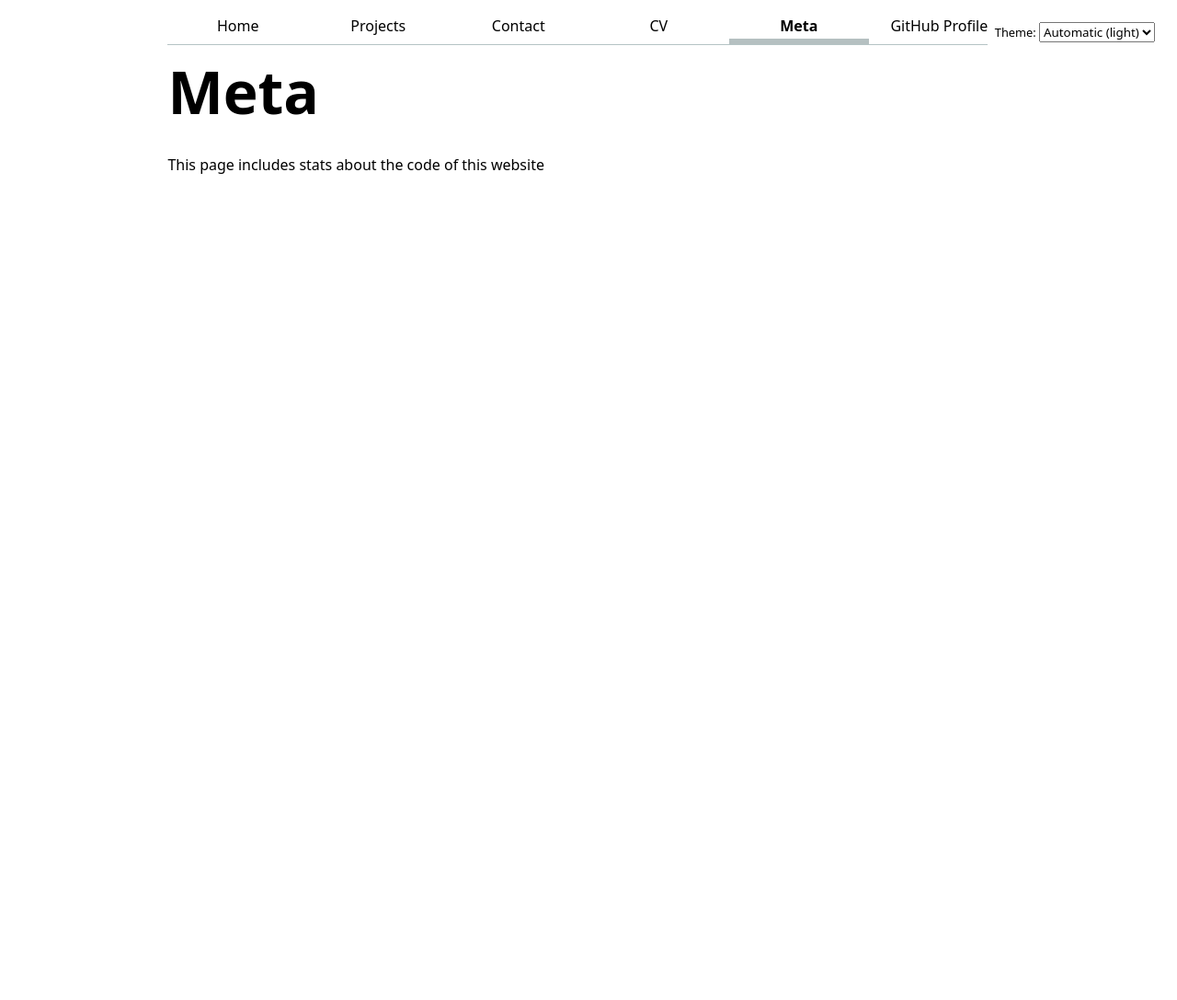
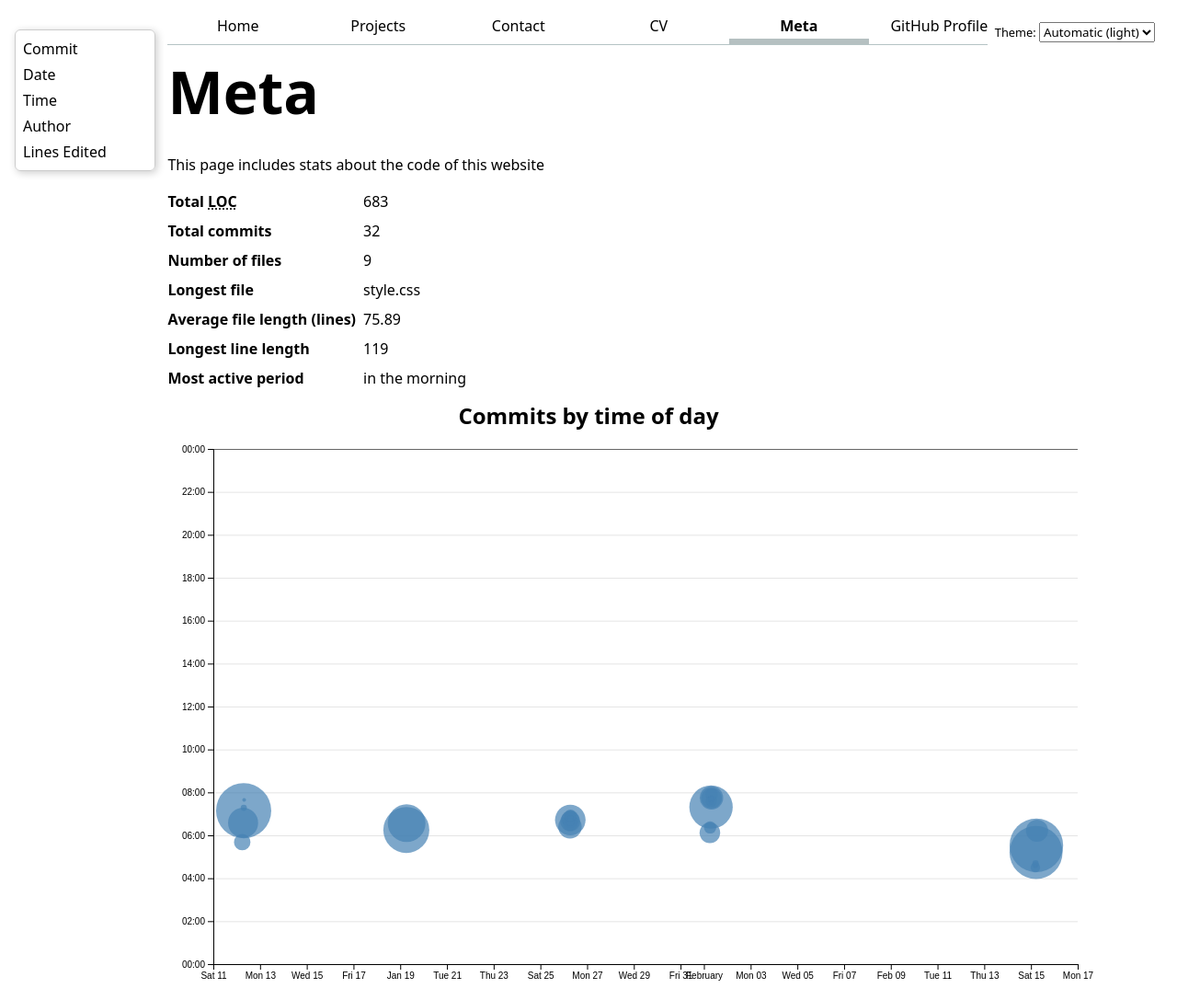
Before and after one commit to JianyunYe/portfolio, a website: page meta/index.html in a window 1280 px wide. Shown: the top 1087 px of the page at 92% size. Before the commit the page ends 800 px from the top, so only its background shows below. Drawn offline with nearby package versions, Linux system fonts and the light colour scheme.

Commit message:
lab6
finished

```diff
--- a/meta/index.html
+++ b/meta/index.html
@@ -6,9 +6,39 @@
     <title>Meta - Jianyun Ye</title>
     <link rel="stylesheet" href="../style.css">
     <script src="../global.js" type="module"></script>
+    <script src="https://d3js.org/d3.v7.min.js"></script>
+    <script src="main.js" defer></script>
+
 </head>
 <body>
     <h1>Meta</h1>
     <p>This page includes stats about the code of this website</p>
+
+    <div id="stats"></div>
+
+    <h2>Commits by time of day</h2>
+    <div id="chart"></div>
+
+    <dl id="commit-tooltip" class="info tooltip">
+        <dt>Commit</dt>
+        <dd><a href="" id="commit-link" target="_blank"></a></dd>
+
+        <dt>Date</dt>
+        <dd id="commit-date"></dd>
+
+        <dt>Time</dt>
+        <dd id="commit-time"></dd>
+
+        <dt>Author</dt>
+        <dd id="commit-author"></dd>
+
+        <dt>Lines Edited</dt>
+        <dd id="commit-lines"></dd>
+      </dl>
+
+    <p id="selection-count">No commits selected</p>
+    <dl id="language-breakdown" class="stats"></dl>
+
+
 </body>
 </html>
--- /dev/null
+++ b/meta/main.js
@@ -0,0 +1,305 @@
+let data = [];
+let commits = [];
+const width = 1000;
+const height = 600;
+let xScale, yScale;
+
+async function loadData() {
+    data = await d3.csv('loc.csv', (row) => ({
+      ...row,
+      line: Number(row.line),
+      depth: Number(row.depth),
+      length: Number(row.length),
+      date: new Date(row.date + 'T00:00' + row.timezone),
+      datetime: new Date(row.datetime),
+    }));
+
+    displayStats();
+  }
+
+
+document.addEventListener('DOMContentLoaded', async () => {
+  await loadData();
+});
+
+function processCommits() {
+    commits = d3
+      .groups(data, (d) => d.commit)
+      .map(([commit, lines]) => {
+        let first = lines[0];
+
+        let { author, date, time, timezone, datetime } = first;
+
+        let ret = {
+          id: commit,
+          url: `https://github.com/JianyunYe/portfolio/commit/${commit}`,
+          author,
+          date,
+          time,
+          timezone,
+          datetime,
+          hourFrac: datetime.getHours() + datetime.getMinutes() / 60,
+          totalLines: lines.length,
+        };
+
+        Object.defineProperty(ret, 'lines', {
+          value: lines,
+          writable: false,
+          enumerable: false,
+          configurable: false,
+        });
+
+        return ret;
+      });
+  }
+
+  function displayStats() {
+    d3.select("#stats").html("");
+    processCommits();
+
+    const dl = d3.select("#stats").append("dl").attr("class", "stats");
+
+    dl.append("dt").html('Total <abbr title="Lines of Code">LOC</abbr>');
+    dl.append("dd").text(data.length);
+
+    dl.append("dt").text("Total commits");
+    dl.append("dd").text(commits.length);
+
+    const fileCount = d3.group(data, (d) => d.file).size;
+    dl.append("dt").text("Number of files");
+    dl.append("dd").text(fileCount);
+
+    const longestFile = d3.greatest(data, (d) => d.line)?.file || "N/A";
+    dl.append("dt").text("Longest file");
+    dl.append("dd").text(longestFile);
+
+    const fileLengths = d3.rollups(data, (v) => d3.max(v, (d) => d.line), (d) => d.file);
+    const avgFileLength = d3.mean(fileLengths, (d) => d[1]);
+    dl.append("dt").text("Average file length (lines)");
+    dl.append("dd").text(avgFileLength.toFixed(2));
+
+    const maxLineLength = d3.max(data, (d) => d.length);
+    dl.append("dt").text("Longest line length");
+    dl.append("dd").text(maxLineLength);
+
+    const workByPeriod = d3.rollups(
+        data,
+        (v) => v.length,
+        (d) => new Date(d.datetime).toLocaleString('en', { dayPeriod: 'short' })
+    );
+    const maxPeriod = d3.greatest(workByPeriod, (d) => d[1])?.[0] || "N/A";
+    dl.append("dt").text("Most active period");
+    dl.append("dd").text(maxPeriod);
+}
+
+document.addEventListener('DOMContentLoaded', async () => {
+    await loadData();
+    createScatterplot();
+});
+
+function createScatterplot() {
+    const svg = d3
+        .select('#chart')
+        .append('svg')
+        .attr('width', width)
+        .attr('height', height)
+        .attr('viewBox', `0 0 ${width} ${height}`)
+        .style('overflow', 'visible');
+
+    const margin = { top: 10, right: 10, bottom: 30, left: 50 };
+    const usableArea = {
+        top: margin.top,
+        right: width - margin.right,
+        bottom: height - margin.bottom,
+        left: margin.left,
+        width: width - margin.left - margin.right,
+        height: height - margin.top - margin.bottom,
+    };
+
+    xScale = d3
+        .scaleTime()
+        .domain(d3.extent(commits, (d) => d.datetime))
+        .range([usableArea.left, usableArea.right])
+        .nice();
+
+    yScale = d3
+        .scaleLinear()
+        .domain([0, 24])
+        .range([usableArea.bottom, usableArea.top])
+        .nice();
+
+    const [minLines, maxLines] = d3.extent(commits, (d) => d.totalLines);
+    const rScale = d3.scaleSqrt().domain([minLines, maxLines]).range([2, 30]);
+
+    const gridlines = svg
+        .append('g')
+        .attr('class', 'gridlines')
+        .attr('transform', `translate(${usableArea.left}, 0)`);
+
+    gridlines.call(d3.axisLeft(yScale).tickFormat('').tickSize(-usableArea.width));
+
+    const xAxis = d3.axisBottom(xScale);
+    svg
+        .append('g')
+        .attr('transform', `translate(0, ${usableArea.bottom})`)
+        .call(xAxis);
+
+    const yAxis = d3
+        .axisLeft(yScale)
+        .tickFormat((d) => String(d % 24).padStart(2, '0') + ':00');
+
+    svg
+        .append('g')
+        .attr('transform', `translate(${usableArea.left}, 0)`)
+        .call(yAxis);
+
+    const sortedCommits = d3.sort(commits, (d) => -d.totalLines);
+
+    const dots = svg.append('g').attr('class', 'dots');
+
+    dots
+        .selectAll('circle')
+        .data(sortedCommits)
+        .join('circle')
+        .attr('cx', (d) => xScale(d.datetime))
+        .attr('cy', (d) => yScale(d.hourFrac))
+        .attr('r', (d) => rScale(d.totalLines))
+        .style('fill', 'steelblue')
+        .style('fill-opacity', 0.7)
+        .on('mouseenter', function (event, d) {
+            d3.select(event.currentTarget).style('fill-opacity', 1);
+            updateTooltipContent(d);
+            updateTooltipVisibility(true);
+            updateTooltipPosition(event);
+        })
+        .on('mouseleave', function () {
+            d3.select(event.currentTarget).style('fill-opacity', 0.7);
+            updateTooltipContent({});
+            updateTooltipVisibility(false);
+        })
+        .on('mousemove', (event) => updateTooltipPosition(event));
+
+    brushSelector();
+}
+
+
+
+function updateTooltipContent(commit) {
+    const link = document.getElementById('commit-link');
+    const date = document.getElementById('commit-date');
+    const time = document.getElementById('commit-time');
+    const author = document.getElementById('commit-author');
+    const lines = document.getElementById('commit-lines');
+
+    if (Object.keys(commit).length === 0) {
+        document.getElementById('commit-tooltip').style.display = 'none';
+        return;
+    }
+
+    link.href = commit.url;
+    link.textContent = commit.id;
+    date.textContent = commit.datetime?.toLocaleString('en', { dateStyle: 'full' });
+    time.textContent = commit.datetime?.toLocaleTimeString('en', { timeStyle: 'short' });
+    author.textContent = commit.author;
+    lines.textContent = commit.totalLines;
+
+    document.getElementById('commit-tooltip').style.display = 'block';
+}
+
+function updateTooltipVisibility(isVisible) {
+    const tooltip = document.getElementById('commit-tooltip');
+    tooltip.hidden = !isVisible;
+}
+
+function updateTooltipPosition(event) {
+    const tooltip = document.getElementById('commit-tooltip');
+    const offsetX = 10;
+    const offsetY = 10;
+
+    tooltip.style.left = `${event.pageX + offsetX}px`;
+    tooltip.style.top = `${event.pageY + offsetY}px`;
+}
+
+function brushSelector() {
+    const svg = d3.select('svg');
+    const brush = d3.brush()
+        .on('start brush end', brushed);
+
+    svg.append('g')
+        .attr('class', 'brush')
+        .call(brush);
+
+    svg.selectAll('.dots, .overlay ~ *').raise();
+}
+
+let brushSelection = null;
+
+function brushed(event) {
+    brushSelection = event.selection;
+    updateSelection();
+    updateSelectionCount();
+    updateLanguageBreakdown();
+}
+
+function isCommitSelected(commit) {
+    if (!brushSelection) return false;
+
+    const [x0, y0] = brushSelection[0];
+    const [x1, y1] = brushSelection[1];
+
+    const cx = xScale(commit.datetime);
+    const cy = yScale(commit.hourFrac);
+
+    return x0 <= cx && cx <= x1 && y0 <= cy && cy <= y1;
+}
+
+function updateSelection() {
+    d3.selectAll('circle').classed('selected', (d) => isCommitSelected(d));
+}
+
+function updateSelectionCount() {
+    const selectedCommits = brushSelection
+        ? commits.filter(isCommitSelected)
+        : [];
+
+    const countElement = document.getElementById('selection-count');
+    countElement.textContent = `${
+        selectedCommits.length || 'No'
+    } commits selected`;
+
+    return selectedCommits;
+}
+
+function updateLanguageBreakdown() {
+    const selectedCommits = brushSelection
+        ? commits.filter(isCommitSelected)
+        : [];
+    const container = document.getElementById('language-breakdown');
+
+    if (selectedCommits.length === 0) {
+        container.innerHTML = '';
+        return;
+    }
+    const requiredCommits = selectedCommits.length ? selectedCommits : commits;
+    const lines = requiredCommits.flatMap((d) => d.lines);
+
+    const breakdown = d3.rollup(
+        lines,
+        (v) => v.length,
+        (d) => d.type
+    );
+
+    container.innerHTML = '';
+
+    for (const [language, count] of breakdown) {
+        const proportion = count / lines.length;
+        const formatted = d3.format('.1~%')(proportion);
+
+        container.innerHTML += `
+            <dt>${language}</dt>
+            <dd>${count} lines (${formatted})</dd>
+        `;
+    }
+
+    return breakdown;
+}
--- a/style.css
+++ b/style.css
@@ -237,3 +237,88 @@ path {
 .selected:is(.legend-item) {
   font-weight: bold;
 }
+
+.stats {
+  display: grid;
+  grid-template-columns: auto 1fr;
+  gap: 8px;
+  max-width: 400px;
+}
+
+.stats dt {
+  font-weight: bold;
+}
+
+.stats dd {
+  margin: 0;
+  padding: 0;
+}
+
+.gridlines line {
+  stroke: #ccc;
+  stroke-opacity: 0.5;
+}
+
+dl.info {
+  display: grid;
+  grid-template-columns: auto 1fr;
+  gap: 4px;
+}
+
+.tooltip {
+  position: fixed;
+  top: 1em;
+  left: 1em;
+  background: white;
+  border: 1px solid #ccc;
+  padding: 8px;
+  box-shadow: 2px 2px 5px rgba(0, 0, 0, 0.1);
+  display: none;
+}
+
+circle {
+  transition: 200ms;
+  transform-origin: center;
+  transform-box: fill-box;
+}
+
+circle:hover {
+  transform: scale(1.5);
+}
+
+.tooltip {
+  position: fixed;
+  background: rgba(255, 255, 255, 0.9);
+  border: 1px solid #ccc;
+  border-radius: 6px;
+  padding: 8px;
+  box-shadow: 2px 2px 8px rgba(0, 0, 0, 0.2);
+  backdrop-filter: blur(4px);
+  transition-duration: 500ms;
+  transition-property: opacity, visibility;
+}
+
+.tooltip[hidden]:not(:hover, :focus-within) {
+  opacity: 0;
+  visibility: hidden;
+}
+
+@keyframes marching-ants {
+  to {
+      stroke-dashoffset: -8;
+  }
+}
+
+.selection {
+  fill-opacity: 0.1;
+  stroke: black;
+  stroke-opacity: 0.7;
+  stroke-dasharray: 5 3;
+  animation: marching-ants 2s linear infinite;
+}
+
+circle.selected {
+  fill: red !important;
+  stroke: black;
+  stroke-width: 2px;
+}
```
